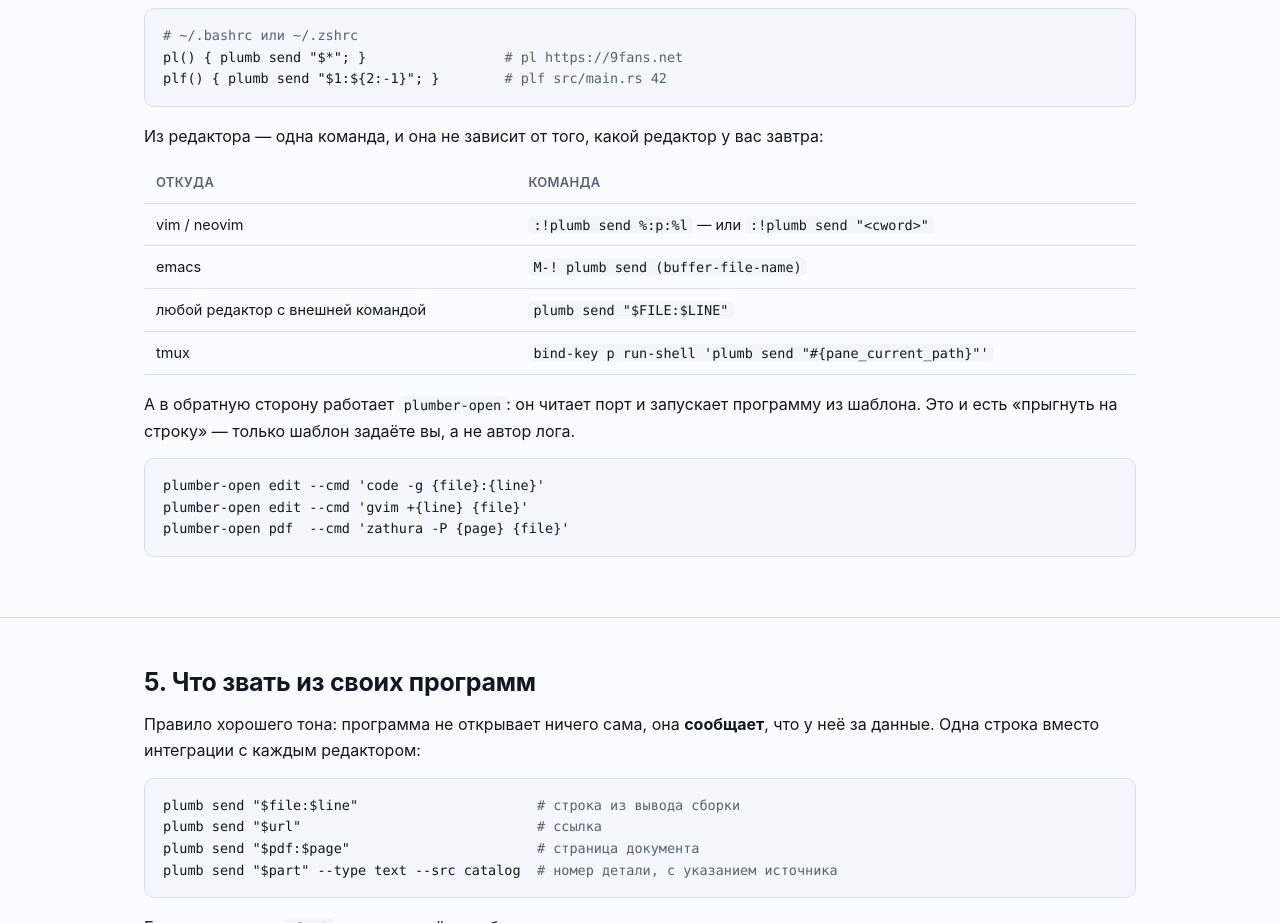
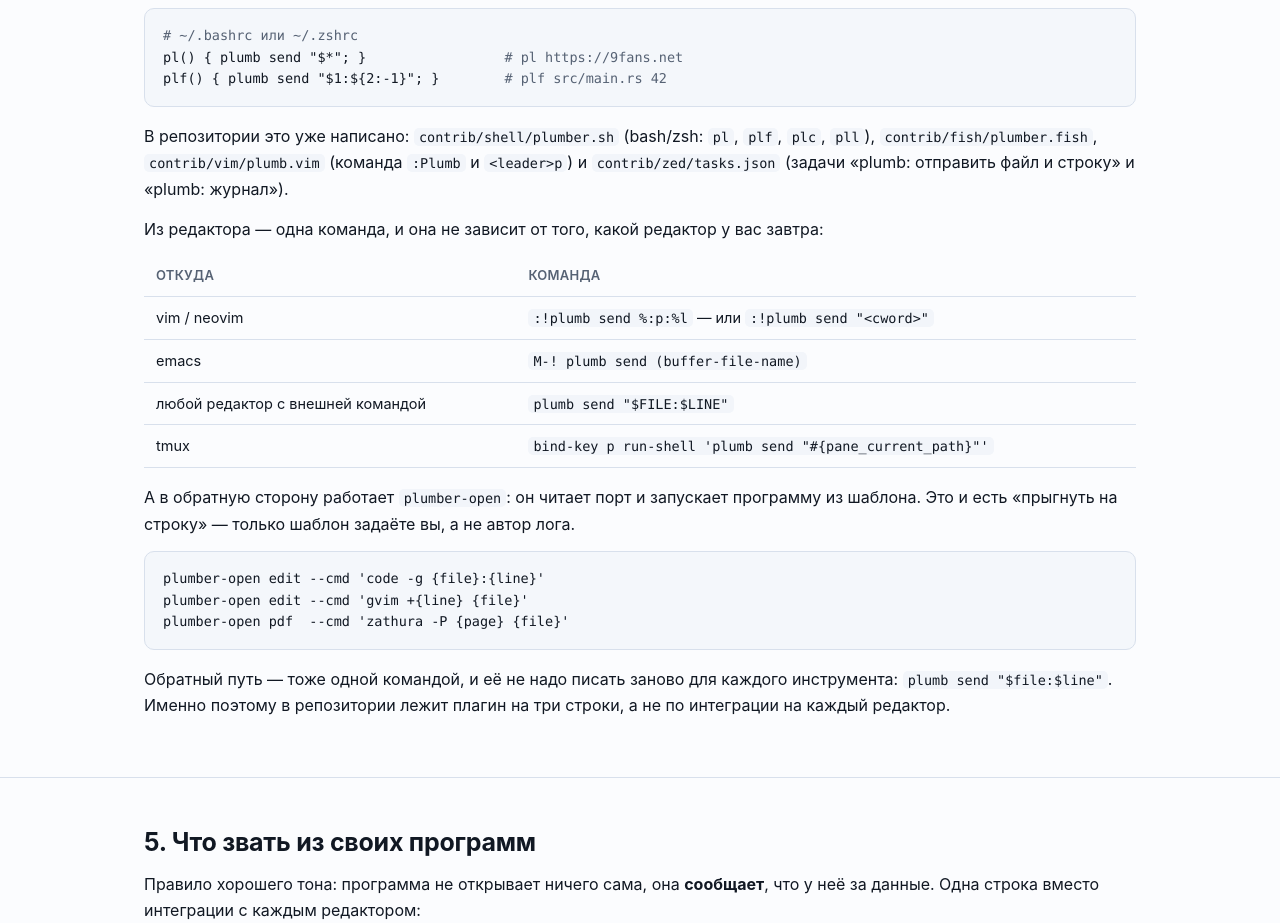
Before and after one commit to kostyk348/plumber, a plain HTML site: page docs/integration.html in a window 1280 px wide. Shown: the part 5340-6263 px from the top of the page. Drawn offline with Linux system fonts and the light colour scheme.

Commit message:
feat(contrib): интеграции с редакторами и оболочками
- contrib/vim/plumb.vim: :Plumb и <leader>p, g:plumb_executable — проверено
  живьём: команда из vim отправила URL, демон записал OK web в журнал.
- contrib/zed/tasks.json: задачи «отправить файл и строку» и «журнал».
- contrib/shell/plumber.sh: pl, plf, plc, pll для bash/zsh.
- contrib/applications/plumber-console.desktop: «Консоль plumber» в меню
  (desktop-file-validate проходит).
- Сайт: раздел про редакторы и оболочки ссылается на эти файлы.

```diff
--- a/docs/integration.html
+++ b/docs/integration.html
@@ -241,6 +241,13 @@ cargo build --release --features gui
 pl() { plumb send "$*"; }                 <span class="c"># pl https://9fans.net</span>
 plf() { plumb send "$1:${2:-1}"; }        <span class="c"># plf src/main.rs 42</span>
 </code></pre>
+    <p>
+      В репозитории это уже написано: <code>contrib/shell/plumber.sh</code> (bash/zsh:
+      <code>pl</code>, <code>plf</code>, <code>plc</code>, <code>pll</code>),
+      <code>contrib/fish/plumber.fish</code>, <code>contrib/vim/plumb.vim</code> (команда
+      <code>:Plumb</code> и <code>&lt;leader&gt;p</code>) и <code>contrib/zed/tasks.json</code>
+      (задачи «plumb: отправить файл и строку» и «plumb: журнал»).
+    </p>
     <p>Из редактора — одна команда, и она не зависит от того, какой редактор у вас завтра:</p>
     <div class="tablewrap">
       <table>
@@ -262,6 +269,11 @@ plf() { plumb send "$1:${2:-1}"; }        <span class="c"># plf src/main.rs 42</
 plumber-open edit --cmd 'gvim +{line} {file}'
 plumber-open pdf  --cmd 'zathura -P {page} {file}'
 </code></pre>
+    <p>
+      Обратный путь — тоже одной командой, и её не надо писать заново для каждого инструмента:
+      <code>plumb send "$file:$line"</code>. Именно поэтому в репозитории лежит плагин на три
+      строки, а не по интеграции на каждый редактор.
+    </p>
   </div>
 </section>
 
```
Also changed, not shown: contrib/zed/tasks.json (added, +16 -0 lines), 4 other files.
